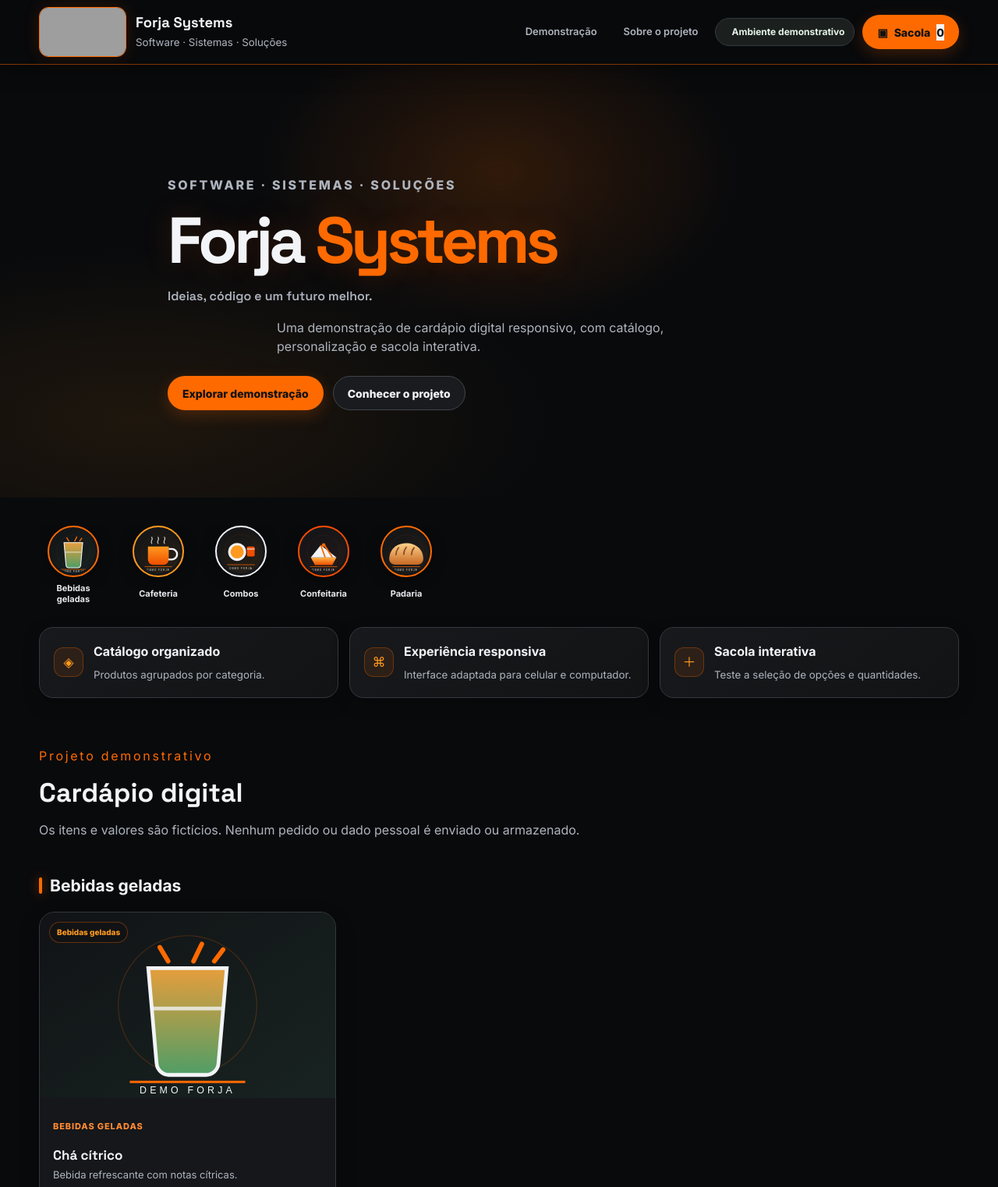
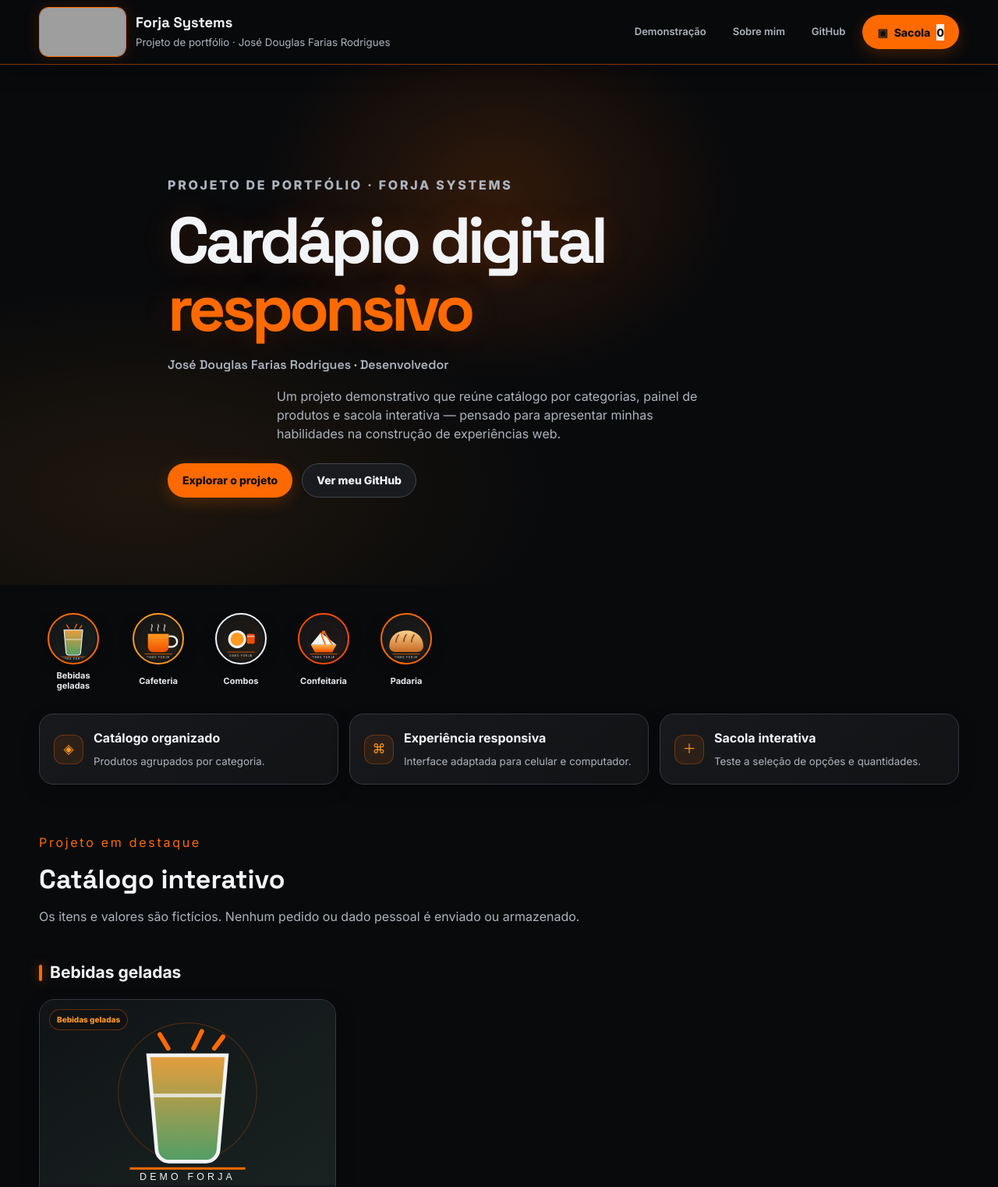
Before and after one commit to DouglasFariasRodigues/Site_vendas_de_lanches, a plain HTML site: page index.html in a window 1280 px wide. Shown: the top 1522 px of the page at 78% size. Drawn offline with Linux system fonts and the light colour scheme; grey boxes are pictures that could not be loaded.

Commit message:
Personaliza projeto como portfolio profissional
Co-authored-by: Copilot <223556219+Copilot@users.noreply.github.com>

```diff
--- a/index.html
+++ b/index.html
@@ -4,8 +4,8 @@
     <meta charset="UTF-8" />
     <meta name="viewport" content="width=device-width, initial-scale=1.0, viewport-fit=cover" />
     <meta name="theme-color" content="#090A0C" />
-    <meta name="description" content="Demonstração de cardápio digital criada pela Forja Systems. Produtos fictícios e pedidos simulados." />
-    <title>Forja Systems | Demo de cardápio digital</title>
+    <meta name="description" content="Projeto de portfólio de José Douglas Farias Rodrigues: demonstração de cardápio digital responsivo com catálogo, painel e sacola." />
+    <title>José Douglas Farias Rodrigues | Cardápio Digital</title>
     <link rel="icon" href="imgs/forja-systems.png" type="image/png" />
     <link rel="preconnect" href="https://fonts.googleapis.com" />
     <link rel="preconnect" href="https://fonts.gstatic.com" crossorigin />
@@ -20,13 +20,13 @@
           <img class="brand-logo-small" src="imgs/forja-systems.png" alt="Forja Systems" />
           <span class="brand-copy">
             <strong>Forja Systems</strong>
-            <small>Software · Sistemas · Soluções</small>
+            <small>Projeto de portfólio · José Douglas Farias Rodrigues</small>
           </span>
         </a>
         <div class="nav-links">
           <a href="#catalogo" class="nav-link">Demonstração</a>
-          <a href="#sobre" class="nav-link">Sobre o projeto</a>
-          <span class="header-delivery"><i aria-hidden="true"></i> Ambiente demonstrativo</span>
+          <a href="#sobre" class="nav-link">Sobre mim</a>
+          <a href="https://github.com/DouglasFariasRodigues" class="nav-link" target="_blank" rel="noopener noreferrer">GitHub</a>
           <button id="cartButton" class="cart-button" type="button" aria-label="Abrir sacola">
             <span aria-hidden="true">▣</span>
             <span class="cart-text">Sacola</span>
@@ -38,13 +38,13 @@
 
     <header class="hero" id="inicio">
       <div class="hero-content">
-        <p class="eyebrow">Software · Sistemas · Soluções</p>
-        <h1>Forja <span>Systems</span></h1>
-        <p class="hero-subtitle">Ideias, código e um futuro melhor.</p>
-        <p class="hero-description">Uma demonstração de cardápio digital responsivo, com catálogo, personalização e sacola interativa.</p>
+        <p class="eyebrow">Projeto de portfólio · Forja Systems</p>
+        <h1>Cardápio digital <span>responsivo</span></h1>
+        <p class="hero-subtitle">José Douglas Farias Rodrigues · Desenvolvedor</p>
+        <p class="hero-description">Um projeto demonstrativo que reúne catálogo por categorias, painel de produtos e sacola interativa — pensado para apresentar minhas habilidades na construção de experiências web.</p>
         <div class="hero-actions">
-          <a href="#catalogo" class="primary-btn">Explorar demonstração</a>
-          <a href="#sobre" class="secondary-btn">Conhecer o projeto</a>
+          <a href="#catalogo" class="primary-btn">Explorar o projeto</a>
+          <a href="https://github.com/DouglasFariasRodigues" class="secondary-btn" target="_blank" rel="noopener noreferrer">Ver meu GitHub</a>
         </div>
       </div>
     </header>
@@ -81,8 +81,8 @@
       <section id="catalogo">
         <div class="section-header">
           <div>
-            <p class="section-label">Projeto demonstrativo</p>
-            <h2>Cardápio digital</h2>
+            <p class="section-label">Projeto em destaque</p>
+            <h2>Catálogo interativo</h2>
             <p class="section-description">Os itens e valores são fictícios. Nenhum pedido ou dado pessoal é enviado ou armazenado.</p>
           </div>
         </div>
@@ -91,23 +91,24 @@
 
       <section class="about" id="sobre">
         <div class="about-text">
-          <p class="section-label">Sobre o projeto</p>
-          <h2>Tecnologia feita para aproximar pessoas</h2>
-          <p>Esta demonstração apresenta uma experiência de catálogo digital desenvolvida pela Forja Systems. Ela ilustra organização de produtos, navegação por categorias e uma sacola responsiva.</p>
-          <p>Os dados exibidos são exemplos fictícios. O checkout apenas simula a conclusão e não envia informações para terceiros.</p>
+          <p class="section-label">Sobre mim</p>
+          <h2>José Douglas Farias Rodrigues</h2>
+          <p>Desenvolvi este projeto para demonstrar como transformo uma necessidade de negócio em uma experiência web prática: navegação por categorias, catálogo editável e sacola responsiva.</p>
+          <p>O foco foi manter o código organizado, separar a interface das operações administrativas e deixar a integração com Supabase e Netlify configurável, sem credenciais no repositório.</p>
+          <a class="profile-link" href="https://github.com/DouglasFariasRodigues" target="_blank" rel="noopener noreferrer">Conheça meu perfil no GitHub <span aria-hidden="true">↗</span></a>
         </div>
         <div class="about-highlight">
           <div class="about-item">
             <span class="feature-icon" aria-hidden="true">◇</span>
-            <div><strong>Interface clara</strong><small>Foco em leitura e navegação simples.</small></div>
+            <div><strong>Front-end</strong><small>HTML, CSS e JavaScript responsivo.</small></div>
           </div>
           <div class="about-item">
             <span class="feature-icon" aria-hidden="true">▤</span>
-            <div><strong>Gestão preparada</strong><small>Painel administrativo como exemplo de integração.</small></div>
+            <div><strong>Painel de produtos</strong><small>CRUD, categorias, opções e imagens.</small></div>
           </div>
           <div class="about-item">
             <span class="feature-icon" aria-hidden="true">⬡</span>
-            <div><strong>Segurança por configuração</strong><small>Credenciais reais ficam fora do código público.</small></div>
+            <div><strong>Integração configurável</strong><small>Supabase e Netlify Functions.</small></div>
           </div>
         </div>
       </section>
@@ -117,15 +118,15 @@
       <div class="footer-inner">
         <div>
           <p class="footer-brand">Forja <span>Systems</span></p>
-          <p>Software · Sistemas · Soluções</p>
-          <p>Ideias, código e um futuro melhor.</p>
+          <p>Projeto de portfólio de José Douglas Farias Rodrigues</p>
+          <p>Desenvolvimento web · Catálogo digital</p>
         </div>
         <div>
           <h4>Navegação</h4>
           <ul class="footer-links">
             <li><a href="#inicio">Início</a></li>
             <li><a href="#catalogo">Demonstração</a></li>
-            <li><a href="#sobre">Sobre o projeto</a></li>
+            <li><a href="#sobre">Sobre mim</a></li>
           </ul>
         </div>
         <div>
@@ -134,12 +135,13 @@
             <li><span>Produtos fictícios</span></li>
             <li><span>Pedidos simulados</span></li>
             <li><a href="/edicao">Painel de demonstração</a></li>
+            <li><a href="https://github.com/DouglasFariasRodigues" target="_blank" rel="noopener noreferrer">GitHub</a></li>
           </ul>
         </div>
       </div>
       <div class="footer-bottom">
         <span>© <span id="year"></span> Forja Systems</span>
-        <span>Projeto demonstrativo · Nenhum pedido é enviado</span>
+        <span>Projeto de portfólio · Nenhum pedido é enviado</span>
       </div>
     </footer>
 
--- a/styles.css
+++ b/styles.css
@@ -599,6 +599,19 @@ img {
 .about p {
   max-width: 700px;
   color: var(--text-secondary, #a5a5a5);
+}
+
+.profile-link {
+  display: inline-flex;
+  align-items: center;
+  gap: 8px;
+  margin-top: 8px;
+  color: var(--brand-caramel, #ff6b22);
+  font-weight: 800;
+}
+
+.profile-link:hover {
+  color: var(--accent-gold, #ff9a1f);
 }
 
 .about-highlight {
```
Also changed, not shown: 1 other file.
